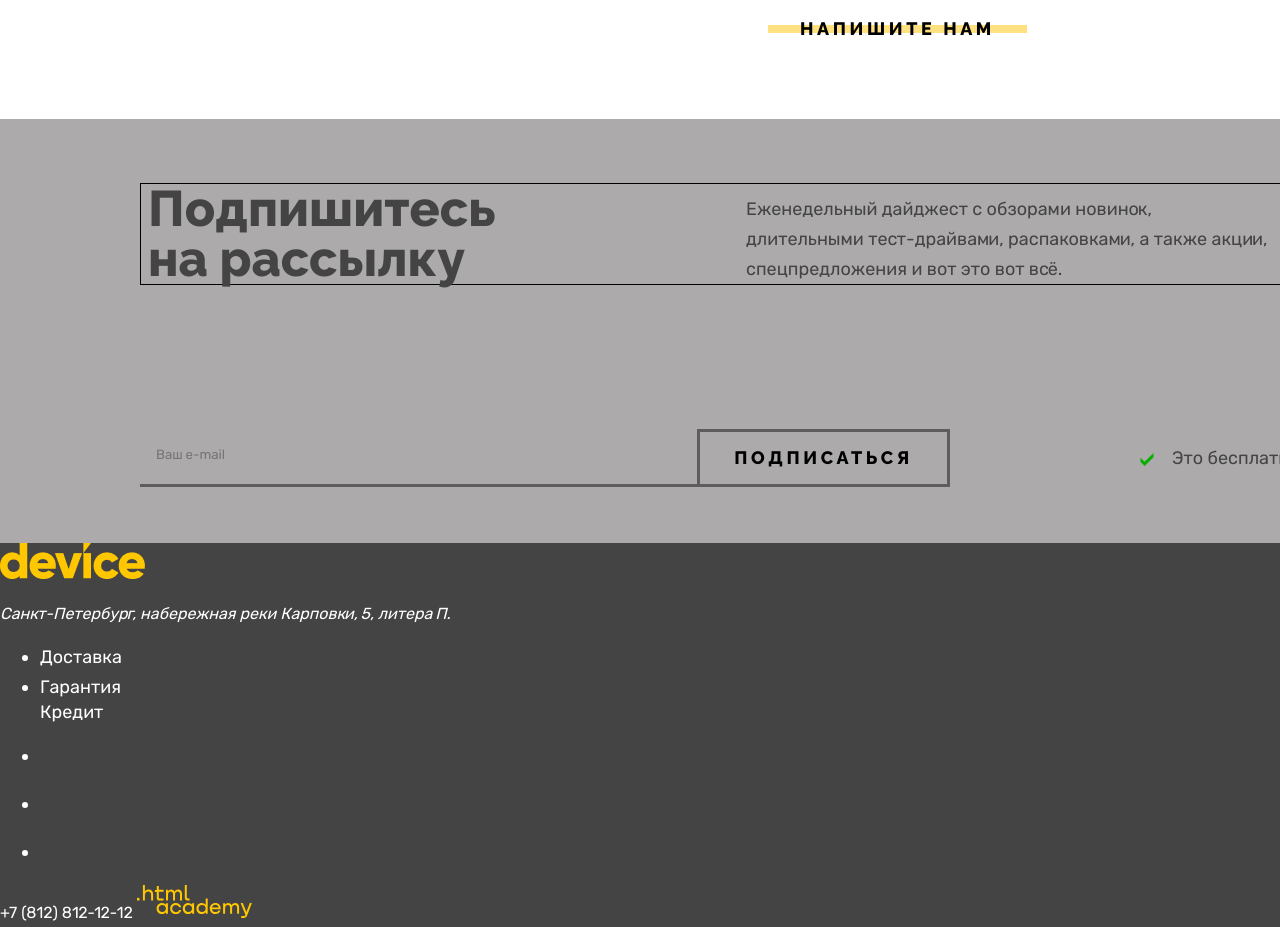
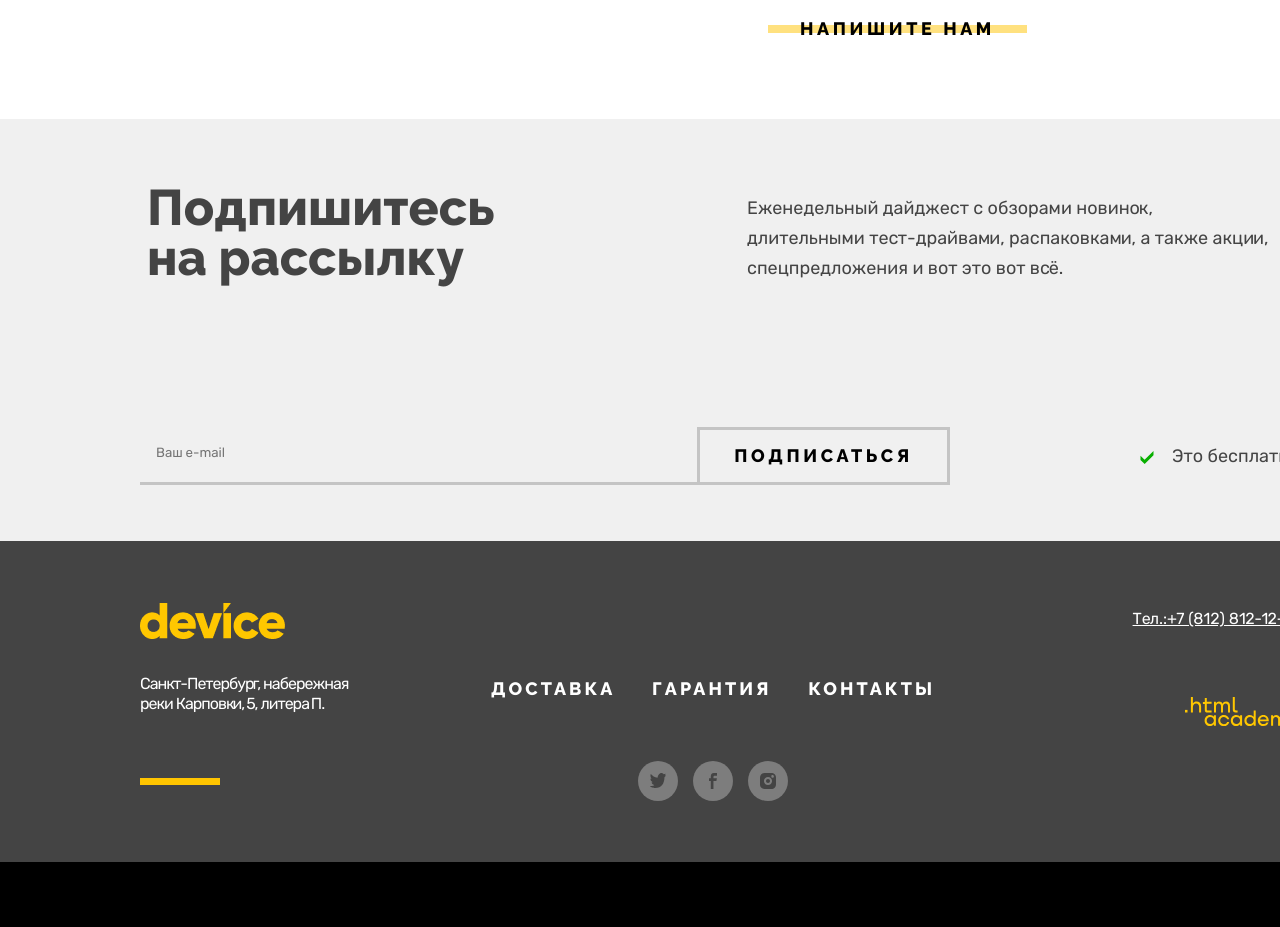
Before and after one commit to Alexlmth/Device, a website: page source/index.html in a window 1280 px wide. Shown: the part 2291-3218 px from the top of the page. After the commit the page ends 3153 px from the top, so only its background shows below. Drawn offline with Linux system fonts and the light colour scheme.

Commit message:
04.05.2025

```diff
--- a/source/index.html
+++ b/source/index.html
@@ -328,12 +328,15 @@
       </section>
     </main>
     <footer class="page-footer">
+      <div class="page-footer__wrapper">
         <section class="footer-contacts">
           <h2 class="visually-hidden">Контакты</h2>
           <img class="footer-contacts__logo" src="./img/logo_footer.png" width="145" height="36" alt="Логотип «Бородинский»">
           <address class="contacts-address">
-          <p class="footer-contacts__text">Санкт-Петербург, набережная реки Карповки, 5, литера П.</p>
+            <p class="footer-contacts__text">Санкт-Петербург, набережная<br>реки Карповки, 5, литера П.</p>
           </address>
+        </section>
+        <div class="foter-rows">
           <section class="footer-services">
             <h2 class="visually-hidden">Доставка,гарантия,кредит.</h2>
             <ul class="footer-services__list">
@@ -343,8 +346,8 @@
               <li class="footer-services__item">
                 <a class="footer-services__link" href="#">Гарантия</a>
               </li>
-          <li class="services__item">
-            <a class="footer-services__link" href="#">Кредит</a>
+              <li class="footer-services__item">
+                <a class="footer-services__link" href="#">Контакты</a>
               </li>
             </ul>
           </section>
@@ -352,27 +355,31 @@
             <h2 class="visually-hidden">Социальные сети</h2>
             <ul class="footer-social-list">
               <li class="footer-social-item">
-            <a class="button" href="#">
+                <a class="footer-social__link footer-social-tw" href="#">
                   <span class="visually-hidden">Твиттер</span>
                 </a>
               </li>
               <li class="footer-social-item">
-            <a class="button" href="#">
+                <a class="footer-social__link footer-social-f" href="#">
                   <span class="visually-hidden">ВКонтакте</span>
                 </a>
               </li>
               <li class="footer-social-item">
-            <a class="button" href="#">
+                <a class="footer-social__link footer-social-ins" href="#">
                   <span class="visually-hidden">Инстаграм</span>
                 </a>
               </li>
             </ul>
           </section>
-      <a class="footer-phone" href="tel:+78128121212">+7 (812) 812-12-12</a>
+        </div>
+        <div class="page-footer__copyright">
+          <a class="footer-phone" href="tel:+78128121212">Тел.:+7 (812) 812-12-12</a>
           <a class="footer-developer" href="https://htmlacademy.ru/">
             <span class="visually-hidden">Разработано HTML Academy</span>
-       <img src="./img/html_academy.svg" width="115" height="33" alt="html_academy">
+            <img class="copyright-image" src="./img/html_academy.svg" width="115" height="33" alt="html_academy">
           </a>
+        </div>
+      </div>
     </footer>
   </body>
 </html>
--- a/source/sass/blocks/footer.scss
+++ b/source/sass/blocks/footer.scss
@@ -2,14 +2,96 @@
   color: #FFFFFF;
   background-color: #444444;
 }
+.page-footer__wrapper{
+  display: flex;
+  width: 1160px;
+  margin: 0 auto;
+  padding-top: 62px;
+  padding-bottom: 61px;
+}
+.footer-contacts{
+  position: relative;
+  width: 234px;
+  margin-right: 117px;
+}
+.footer-contacts::before{
+  position: absolute;
+  content: '';
+  width: 80px;
+  height: 7px;
+  background-color: #FFC500;
+  top: 175px;
+}
+.footer-contacts__logo{
+  display: block;
+  margin-bottom: 35px;
+}
 .footer-contacts__text{
+  letter-spacing: -1px;
+  font-style: normal;
   font-size: 16px;
   line-height: 20px;
+  margin: 0;
+}
+.foter-rows{
+  width: 444px;
+  padding-top: 75px;
+}
+.footer-social-list,.footer-services__list{
+  margin: 0;
+  padding: 0;
+  list-style-type: none;
+}
+.footer-services__list{
+  font-family: "Raleway";
+  display: flex;
+  justify-content: space-between;
+  font-weight: 800;
+  letter-spacing: 3.07px;
+  text-transform: uppercase;
+  line-height: 21px;
+  margin-bottom: 62px;
 }
 .footer-services__link{
   line-height: 21.13px;
   color: #FFFFFF;
   text-decoration: none;
+}
+.footer-social-list{
+  display: flex;
+  justify-content: center;
+}
+.footer-social-item{
+  width: 40px;
+  height: 40px;
+  margin-right: 7.5px;
+  margin-left: 7.5px;
+  border-radius: 50%;
+  background-color: rgba(255, 255, 255, 0.3);
+}
+  .footer-social__link {
+    display: block;
+    height: 40px;
+    background-repeat: no-repeat;
+    background-position: center;
+    background-size: 16px 16px;
+  }
+
+  .footer-social-tw{
+    background-image: url("../img/twitter.svg");
+  }
+
+  .footer-social-f{
+    background-image: url("../img/facebook.svg");
+  }
+
+  .footer-social-ins{
+    background-image: url("../img/instagram.svg");
+  }
+.page-footer__copyright{
+  width: 175px;
+  margin-left: auto;
+  text-align: end;
 }
 .footer-phone{
   font-family: Rubik;
@@ -17,5 +99,8 @@
   font-size: 16px;
   line-height: 20px;
   color: #FFFFFF;
-  text-decoration: none;
+  text-decoration: underline;
 }
+.copyright-image{
+  padding-top: 64px;
+}
--- a/source/sass/blocks/subscribe.scss
+++ b/source/sass/blocks/subscribe.scss
@@ -1,5 +1,5 @@
 .subscribe{
-  background-color: #acaaaa;
+  background-color: #f0f0f0;
 }
 .subscribe-wrapper{
   width: 1160px;
@@ -15,7 +15,6 @@
   margin: 0;
 }
 .subscribe-wrapper__text{
-  border: 1px solid black;
   display: flex;
   justify-content: space-between;
   align-items: flex-end;
@@ -35,14 +34,14 @@
   padding: 11px 0 14px 16px;
   line-height: 30px;
   border: none;
-  border-bottom: 3px solid #5e5d5d;
-  background-color: #acaaaa;
+  border-bottom: 3px solid #c4c4c4;
+  background-color: #f0f0f0;
 }
 .subscribe__button{
   width: 253px;
   background: none;
-  background-color: #acaaaa;
-  border: 3px solid #5e5d5d;
+  background-color: #f0f0f0;
+  border: 3px solid #c4c4c4;
 }
 .subscribe__legend{
   position: relative;
```
Also changed, not shown: source/css/style.css, source/img/Vector.png (deleted), source/img/facebook.svg (added), source/img/instagram.svg (added), source/img/twitter.svg (added), 1 other file. Lines whose indentation alone changed are shown as unchanged.
